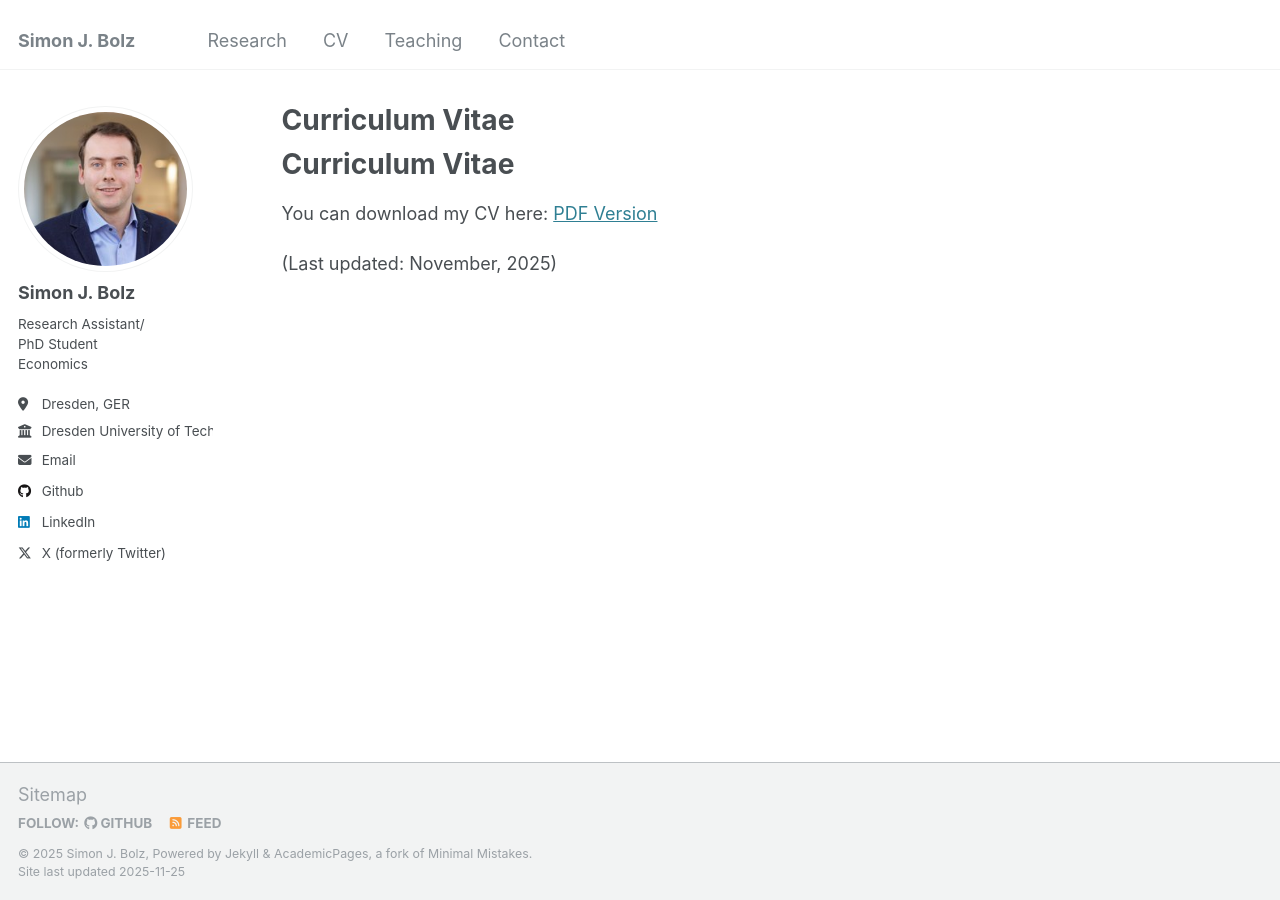
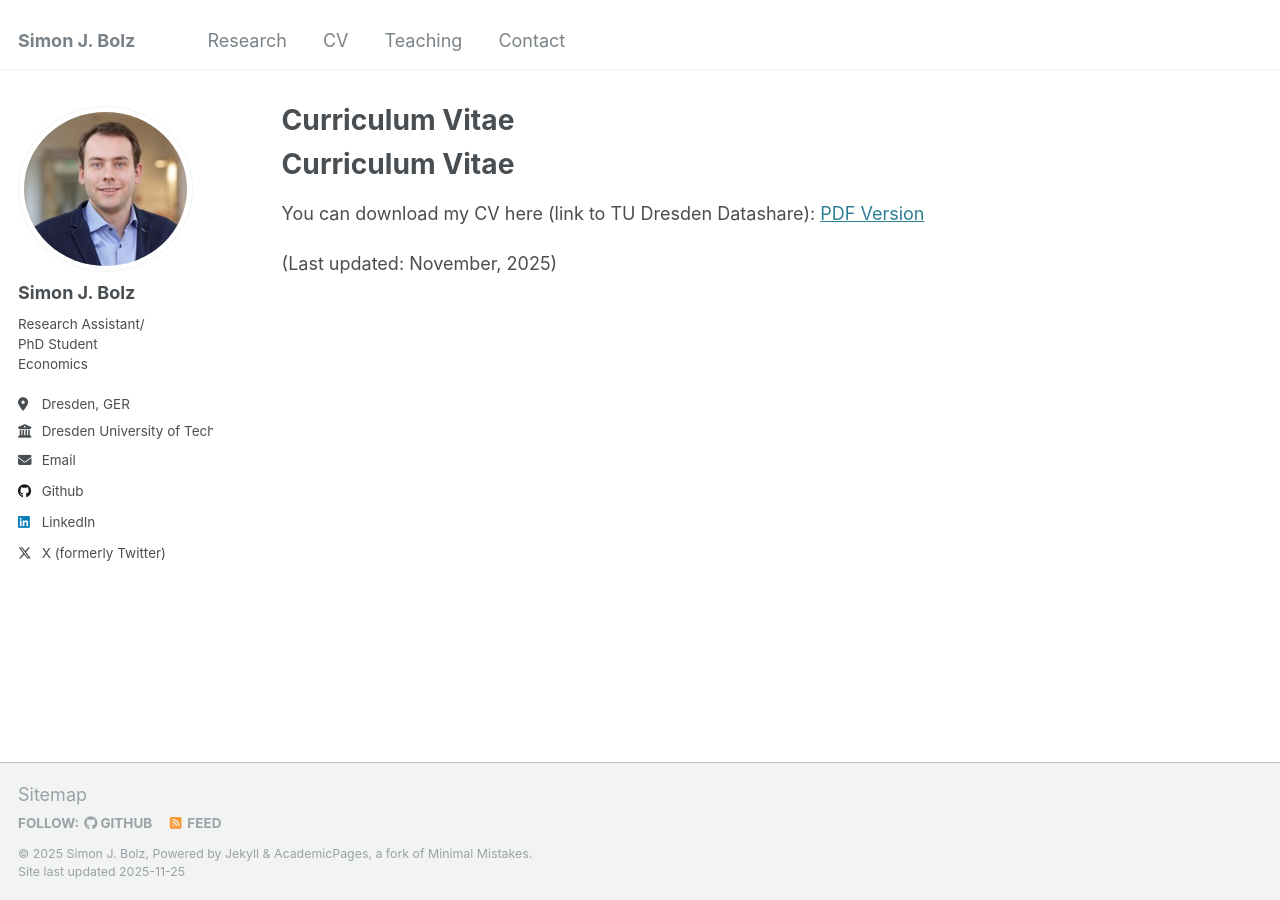
Before and after one commit to sjbolz/sjbolz.github.io, a Jekyll site: the page built from _pages/cv.html, in a window 1280 px wide. Built offline with Jekyll 4.4.1, drawn with Linux system fonts in a browser that asks for light colours.

Commit message:
Update cv.html

```diff
--- a/_pages/cv.html
+++ b/_pages/cv.html
@@ -7,7 +7,7 @@ author_profile: true
 <div class="container">
     <h1>Curriculum Vitae</h1>
     <p>
-        You can download my CV here:
+        You can download my CV here (link to TU Dresden Datashare):
         <a href="https://datashare.tu-dresden.de/s/y43KRpTSFbBQqqL" target="_blank">PDF Version</a>
     </p>
     <p class="last-updated">(Last updated: November, 2025)</p>
```
